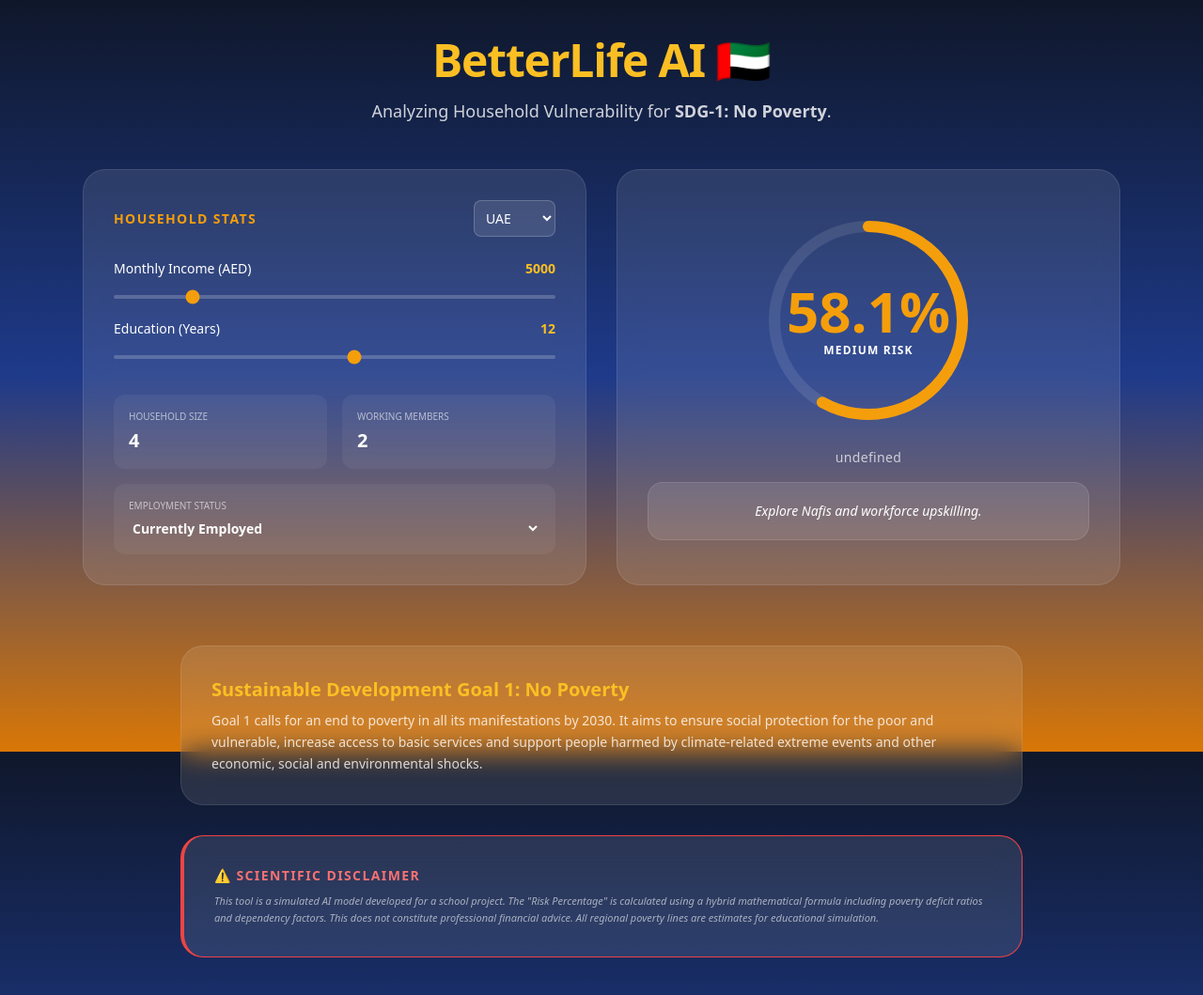
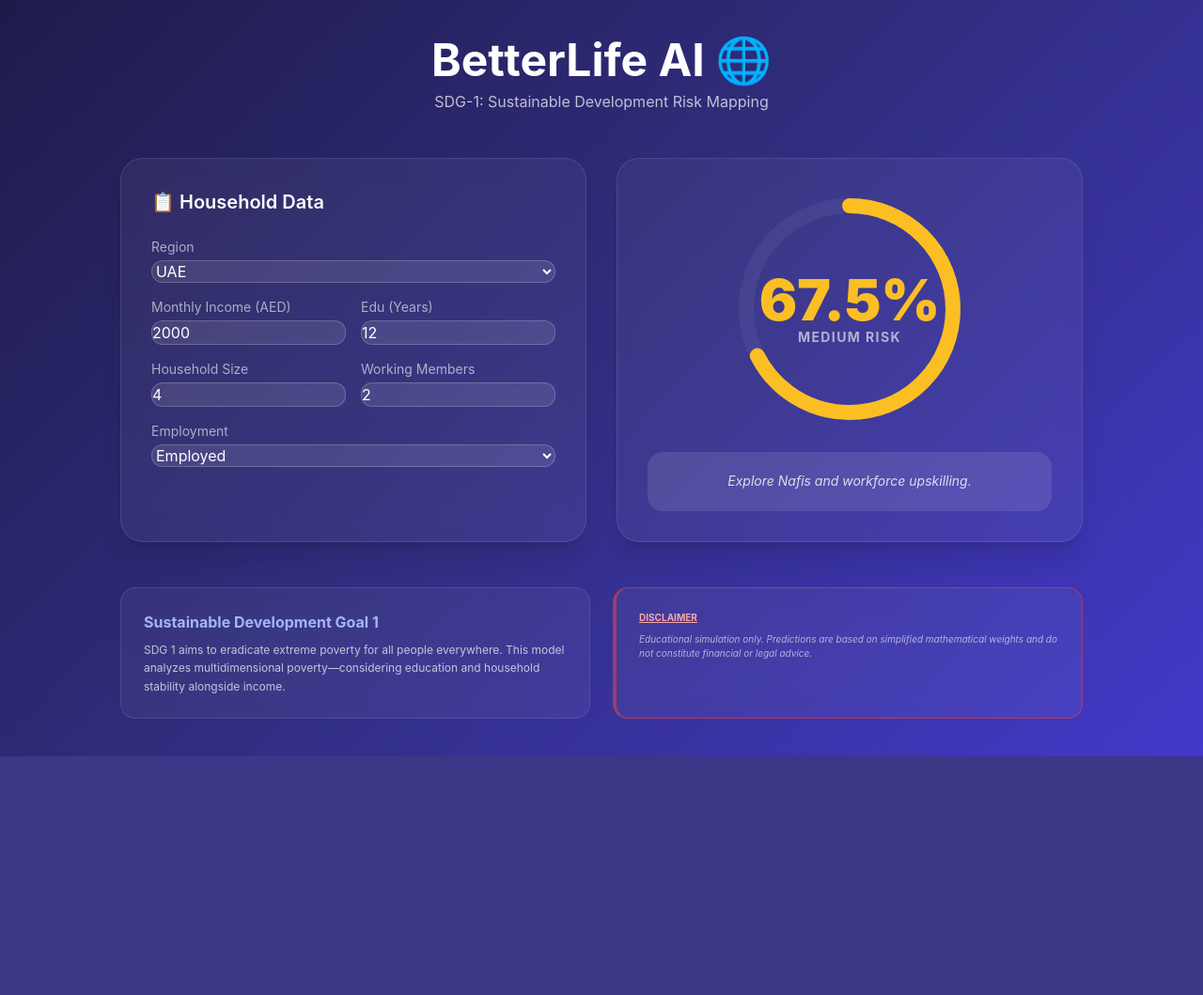
Before and after one commit to Github-of-dp/SDG_Poverty_App, a Flask app: page / in a window 1280 px wide. Shown: the whole page at 94% size. After the commit the page ends 805 px from the top, so only its background shows below. Run offline with Flask 3, Linux system fonts and the light colour scheme; some libraries are stand-ins or nearby versions.

Commit message:
Update index.html

```diff
--- a/templates/index.html
+++ b/templates/index.html
@@ -3,134 +3,129 @@
 <head>
     <meta charset="UTF-8">
     <meta name="viewport" content="width=device-width, initial-scale=1.0">
-    <title>BetterLife AI | SDG-1 UAE</title>
+    <title>Global SDG-1 Predictor</title>
     <script src="https://cdn.tailwindcss.com"></script>
     <style>
         body {
-            background: linear-gradient(180deg, #0f172a 0%, #1e3a8a 50%, #d97706 100%);
-            background-attachment: fixed;
-            animation: aurora 15s ease infinite;
-            background-size: 400% 400%;
-        }
-        @keyframes aurora {
-            0% { background-position: 0% 50%; }
-            50% { background-position: 100% 50%; }
-            100% { background-position: 0% 50%; }
+            background: linear-gradient(135deg, #1e1b4b 0%, #312e81 50%, #4338ca 100%);
+            min-height: 100vh;
+            font-family: 'Inter', sans-serif;
         }
         .glass {
+            background: rgba(255, 255, 255, 0.05);
+            backdrop-filter: blur(12px);
+            border: 1px solid rgba(255, 255, 255, 0.1);
+            transition: transform 0.3s ease;
+        }
+        .glass:hover { transform: translateY(-5px); }
+        input, select {
             background: rgba(255, 255, 255, 0.1);
-            backdrop-filter: blur(15px);
-            border: 1px solid rgba(255, 255, 255, 0.1);
-            border-radius: 24px;
+            border: 1px solid rgba(255, 255, 255, 0.2);
+            border-radius: 12px;
+            padding: 12px;
+            color: white;
+            outline: none;
         }
+        input:focus { border-color: #818cf8; background: rgba(255, 255, 255, 0.15); }
     </style>
 </head>
-<body class="text-white min-h-screen pb-10">
+<body class="text-white p-4 md:p-10">
 
-    <div class="max-w-6xl mx-auto px-6 pt-10">
+    <div class="max-w-5xl mx-auto">
         <header class="text-center mb-12">
-            <h1 class="text-5xl font-black mb-4 tracking-tight text-amber-400">BetterLife AI <span class="text-white">🇦🇪</span></h1>
-            <p class="text-lg opacity-80 max-w-2xl mx-auto">Analyzing Household Vulnerability for <strong>SDG-1: No Poverty</strong>.</p>
+            <h1 class="text-4xl md:text-5xl font-bold mb-2">BetterLife AI 🌐</h1>
+            <p class="opacity-70">SDG-1: Sustainable Development Risk Mapping</p>
         </header>
 
         <div class="grid grid-cols-1 lg:grid-cols-2 gap-8">
-            <div class="glass p-8 space-y-6">
-                <div class="flex justify-between items-center mb-4">
-                    <h2 class="text-amber-500 font-bold uppercase tracking-widest text-sm">Household Stats</h2>
-                    <select id="country" onchange="update()" class="bg-white/10 p-2 rounded-lg outline-none border border-white/20 text-sm">
-                        {% for code in countries %}
-                        <option value="{{ code }}" class="text-black" {% if code == 'UAE' %}selected{% endif %}>{{ code }}</option>
-                        {% endfor %}
-                    </select>
-                </div>
+            <div class="glass p-8 rounded-3xl shadow-xl">
+                <h2 class="text-xl font-semibold mb-6 flex items-center gap-2">
+                    📋 Household Data
+                </h2>
 
                 <div class="space-y-4">
-                    <div>
-                        <div class="flex justify-between text-sm mb-1">
-                            <label>Monthly Income (<span id="curr_label">AED</span>)</label>
-                            <span id="inc_val" class="text-amber-400 font-bold">5000</span>
-                        </div>
-                        <input type="range" id="income" min="0" max="30000" step="100" value="5000" class="w-full h-1 bg-white/20 rounded-lg appearance-none accent-amber-500" oninput="update()">
+                    <div class="flex flex-col">
+                        <label class="text-sm opacity-60 mb-1">Region</label>
+                        <select id="country" onchange="update()">
+                            {% for code in countries %}
+                            <option value="{{ code }}" class="text-black">{{ code }}</option>
+                            {% endfor %}
+                        </select>
                     </div>
 
-                    <div>
-                        <div class="flex justify-between text-sm mb-1">
-                            <label>Education (Years)</label>
-                            <span id="edu_val" class="text-amber-400 font-bold">12</span>
+                    <div class="grid grid-cols-2 gap-4">
+                        <div class="flex flex-col">
+                            <label class="text-sm opacity-60 mb-1">Monthly Income (<span id="curr">USD</span>)</label>
+                            <input type="number" id="income" value="2000" oninput="update()">
                         </div>
-                        <input type="range" id="education" min="0" max="22" value="12" class="w-full h-1 bg-white/20 rounded-lg appearance-none accent-amber-500" oninput="update()">
-                    </div>
-
-                    <div class="grid grid-cols-2 gap-4 pt-4">
-                        <div class="bg-white/5 p-4 rounded-xl">
-                            <label class="text-[10px] block opacity-60 mb-1">HOUSEHOLD SIZE</label>
-                            <input type="number" id="household_size" value="4" class="bg-transparent text-xl font-bold w-full outline-none" oninput="update()">
-                        </div>
-                        <div class="bg-white/5 p-4 rounded-xl">
-                            <label class="text-[10px] block opacity-60 mb-1">WORKING MEMBERS</label>
-                            <input type="number" id="working_members" value="2" class="bg-transparent text-xl font-bold w-full outline-none" oninput="update()">
+                        <div class="flex flex-col">
+                            <label class="text-sm opacity-60 mb-1">Edu (Years)</label>
+                            <input type="number" id="education" value="12" oninput="update()">
                         </div>
                     </div>
 
-                    <div class="bg-white/5 p-4 rounded-xl">
-                        <label class="text-[10px] block opacity-60 mb-1">EMPLOYMENT STATUS</label>
-                        <select id="employment" class="bg-transparent text-sm font-bold w-full outline-none" onchange="update()">
-                            <option value="1" class="text-black">Currently Employed</option>
+                    <div class="grid grid-cols-2 gap-4">
+                        <div class="flex flex-col">
+                            <label class="text-sm opacity-60 mb-1">Household Size</label>
+                            <input type="number" id="h_size" value="4" oninput="update()">
+                        </div>
+                        <div class="flex flex-col">
+                            <label class="text-sm opacity-60 mb-1">Working Members</label>
+                            <input type="number" id="workers" value="2" oninput="update()">
+                        </div>
+                    </div>
+
+                    <div class="flex flex-col">
+                        <label class="text-sm opacity-60 mb-1">Employment</label>
+                        <select id="employment" onchange="update()">
+                            <option value="1" class="text-black">Employed</option>
                             <option value="0" class="text-black">Unemployed</option>
                         </select>
                     </div>
                 </div>
             </div>
 
-            <div class="glass p-8 flex flex-col items-center justify-center text-center">
-                <div class="relative mb-6">
-                    <svg class="w-56 h-56 transform -rotate-90">
-                        <circle cx="112" cy="112" r="100" stroke="rgba(255,255,255,0.1)" stroke-width="12" fill="transparent" />
-                        <circle id="meter" cx="112" cy="112" r="100" stroke="#f59e0b" stroke-width="12" fill="transparent"
-                                stroke-dasharray="628" stroke-dashoffset="628" stroke-linecap="round" class="transition-all duration-1000" />
+            <div class="glass p-8 rounded-3xl shadow-xl flex flex-col items-center justify-center text-center">
+                <div class="relative w-64 h-64 mb-6">
+                    <svg class="w-full h-full transform -rotate-90">
+                        <circle cx="128" cy="128" r="110" stroke="rgba(255,255,255,0.05)" stroke-width="16" fill="transparent" />
+                        <circle id="meter" cx="128" cy="128" r="110" stroke="#818cf8" stroke-width="16" fill="transparent"
+                                stroke-dasharray="691" stroke-dashoffset="691" stroke-linecap="round" class="transition-all duration-700 ease-out" />
                     </svg>
                     <div class="absolute inset-0 flex flex-col items-center justify-center">
-                        <span id="risk_score" class="text-6xl font-black">0%</span>
-                        <span id="risk_level" class="text-xs font-bold uppercase tracking-widest mt-1">Analyzing</span>
+                        <span id="risk_val" class="text-6xl font-black">0%</span>
+                        <span id="risk_lvl" class="text-sm font-bold uppercase tracking-widest opacity-60">Low Risk</span>
                     </div>
                 </div>
-                <div id="comparison_text" class="text-sm opacity-70 mb-4 tracking-wide">--</div>
-                <div class="bg-white/10 p-5 rounded-2xl w-full border border-white/10">
-                    <p id="help_text" class="text-sm italic">"Move sliders to begin risk assessment..."</p>
+
+                <div class="bg-white/10 p-5 rounded-2xl w-full">
+                    <p id="help_txt" class="text-sm italic opacity-80 leading-relaxed">Adjust data to see analysis...</p>
                 </div>
             </div>
         </div>
 
-        <div class="mt-16 max-w-4xl mx-auto space-y-8">
-            <section class="glass p-8">
-                <h3 class="text-xl font-bold text-amber-400 mb-2">Sustainable Development Goal 1: No Poverty</h3>
-                <p class="text-sm opacity-80 leading-relaxed">
-                    Goal 1 calls for an end to poverty in all its manifestations by 2030. It aims to ensure social protection for the poor and vulnerable, increase access to basic services and support people harmed by climate-related extreme events and other economic, social and environmental shocks.
-                </p>
-            </section>
-
-            <section class="glass p-8 border-l-4 border-red-500">
-                <h3 class="text-sm font-bold text-red-400 uppercase tracking-widest mb-2">⚠️ Scientific Disclaimer</h3>
-                <p class="text-[11px] opacity-60 leading-relaxed italic">
-                    This tool is a simulated AI model developed for a school project. The "Risk Percentage" is calculated using a hybrid mathematical formula including poverty deficit ratios and dependency factors. This does not constitute professional financial advice. All regional poverty lines are estimates for educational simulation.
-                </p>
-            </section>
+        <div class="mt-12 grid grid-cols-1 md:grid-cols-2 gap-6">
+            <div class="glass p-6 rounded-2xl">
+                <h3 class="font-bold text-indigo-300 mb-2">Sustainable Development Goal 1</h3>
+                <p class="text-xs opacity-70 leading-relaxed">SDG 1 aims to eradicate extreme poverty for all people everywhere. This model analyzes multidimensional poverty—considering education and household stability alongside income.</p>
+            </div>
+            <div class="glass p-6 rounded-2xl border-l-4 border-red-500/50">
+                <h3 class="font-bold text-red-300 mb-2 underline uppercase text-[10px]">Disclaimer</h3>
+                <p class="text-[10px] opacity-60 italic">Educational simulation only. Predictions are based on simplified mathematical weights and do not constitute financial or legal advice.</p>
+            </div>
         </div>
     </div>
 
     <script>
         async function update() {
             const data = {
-                income: document.getElementById('income').value,
-                education: document.getElementById('education').value,
+                income: document.getElementById('income').value || 0,
+                education: document.getElementById('education').value || 0,
                 employment: document.getElementById('employment').value,
-                household_size: document.getElementById('household_size').value,
-                working_members: document.getElementById('working_members').value,
+                household_size: document.getElementById('h_size').value || 1,
+                working_members: document.getElementById('workers').value || 1,
                 country: document.getElementById('country').value
             };
-
-            document.getElementById('inc_val').innerText = data.income;
-            document.getElementById('edu_val').innerText = data.education;
 
             const res = await fetch('/predict', {
                 method: 'POST',
@@ -139,21 +134,19 @@
             });
             const result = await res.json();
 
-            // Update UI
-            document.getElementById('risk_score').innerText = result.risk + "%";
-            document.getElementById('risk_level').innerText = result.level + " Risk";
-            document.getElementById('curr_label').innerText = result.currency;
-            document.getElementById('comparison_text').innerText = result.comparison;
-            document.getElementById('help_text').innerText = result.help;
+            // Display
+            document.getElementById('risk_val').innerText = result.risk + "%";
+            document.getElementById('risk_lvl').innerText = result.level + " Risk";
+            document.getElementById('curr').innerText = result.currency;
+            document.getElementById('help_txt').innerText = result.help;
 
             const meter = document.getElementById('meter');
-            const offset = 628 - (628 * result.risk / 100);
-            meter.style.strokeDashoffset = offset;
+            meter.style.strokeDashoffset = 691 - (691 * result.risk / 100);
 
-            // Color update
-            const colors = { Low: "#10b981", Medium: "#f59e0b", High: "#ef4444" };
-            meter.style.stroke = colors[result.level];
-            document.getElementById('risk_score').style.color = colors[result.level];
+            // Dynamic Colors
+            const color = result.level === 'High' ? '#f87171' : result.level === 'Medium' ? '#fbbf24' : '#34d399';
+            meter.style.stroke = color;
+            document.getElementById('risk_val').style.color = color;
         }
         window.onload = update;
     </script>
```
